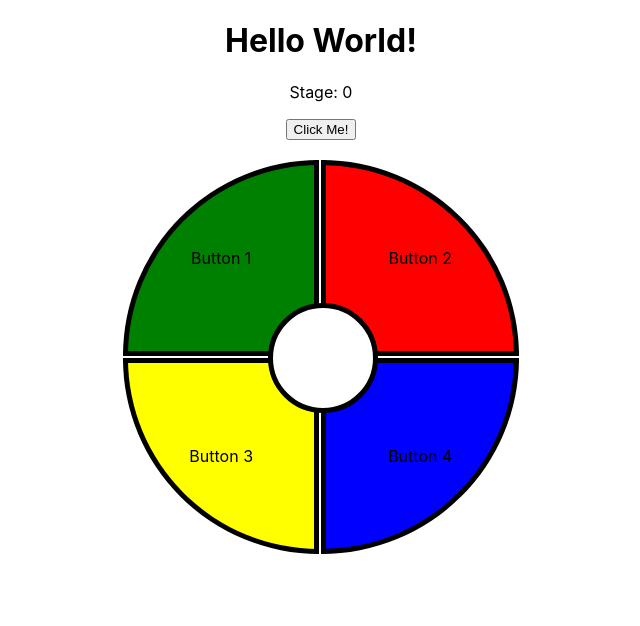
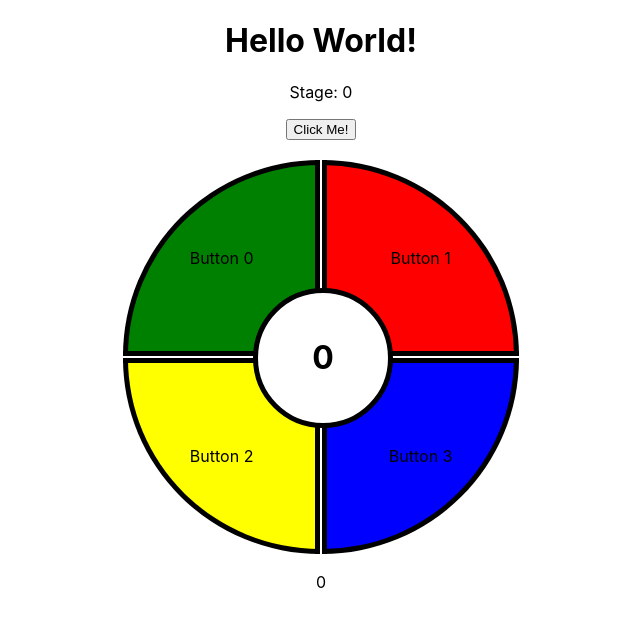
Before and after one commit to anacko/simple-simon, a React (Create React App) app: page / in a window 1280 px wide. Shown: the top 626 px of the page, without its empty margins (319-959 px from the left). Built offline with nearby package versions, Linux system fonts and the light colour scheme.

Commit message:
add counter

```diff
--- a/src/App.js
+++ b/src/App.js
@@ -1,10 +1,13 @@
 import { useState } from 'react';
 import './App.css';
 import Challenger from './components/Challenger';
+import { makeSequence } from './helpers/makeSequence';
 
 function App() {
 
   const [stage, setStage] = useState(0);
+
+  const sequence = makeSequence(stage);
 
   return (
     <div className="App">
@@ -13,7 +16,7 @@ function App() {
 
       <button onClick={() => setStage(stage + 1)}>Click Me!</button>
 
-      <Challenger stage={stage}/>
+      <Challenger stage={stage} sequence={sequence}/>
     </div>
   );
 }
--- a/src/components/Challenger.css
+++ b/src/components/Challenger.css
@@ -52,10 +52,13 @@
   border-color: black;
   border-width: 5px;
   border-style: solid;
-  width: 100px;
-  height: 100px;
+  width: 130px;
+  height: 130px;
   position: absolute;
-  margin-top: 145px;
-  margin-left: 145px;
+  margin-top: 130px;
+  margin-left: 130px;
   border-radius: 100%;
+  display: flex;
+  align-items: center;
+  justify-content: center;
 }
--- a/src/components/Challenger.jsx
+++ b/src/components/Challenger.jsx
@@ -1,33 +1,36 @@
-import React from "react";
-import { makeSequence } from "../helpers/makeSequence";
+import React, { useEffect, useState } from "react";
 
 import './Challenger.css'
 
 const Challenger = function(props) {
 
-  const sequence = makeSequence(props.stage)
+  let [counter, setCounter] = useState(0)
+
+  const handleClick = function(event) {
+    setCounter(counter++)
+    //const option = Number(event.target.id)
+    //return option
+  }
+
+  useEffect((event) => {
+  },[counter])
 
   return (<>
-  <p>{sequence}</p>
-
-  {/* <container>
-  <div className="button1">Button 1</div>
-  <div className="button2">Button 2</div>
-  <div className="button3">Button 3</div>
-  <div className="button4">Button 4</div>
-  </container> */}
+  <p>{props.sequence}</p>
 
   <table className="container">
-    <div className="theMiddle"></div>
+    <div className="theMiddle"><h1>{props.stage}</h1></div>
     <tr>
-      <td className="button1">Button 1</td>
-      <td className="button2">Button 2</td>
+      <td className="button1" id="0" onClick={handleClick}>Button 0</td>
+      <td className="button2" id="1" onClick={handleClick}>Button 1</td>
     </tr>
     <tr>
-      <td className="button3">Button 3</td>
-      <td className="button4">Button 4</td>
+      <td className="button3" id="2" onClick={handleClick}>Button 2</td>
+      <td className="button4" id="3" onClick={handleClick}>Button 3</td>
     </tr>
   </table>
+
+  <p>{counter}</p>
 
   </>)
 };
```
